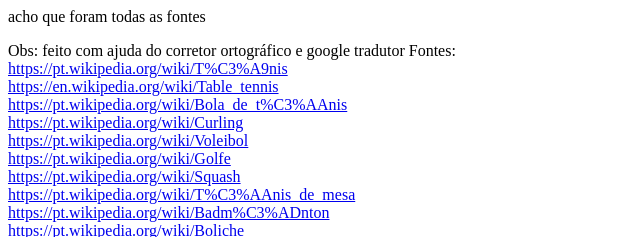
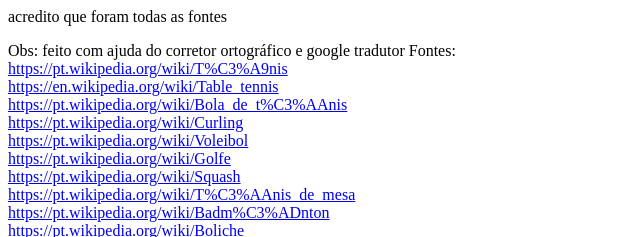
Before and after one commit to chdevv/atribui-o-atts, a plain HTML site: page index.html in a window 1280 px wide. Shown: the top 237 px of the page, 0-640 px from the left. Drawn offline with Linux system fonts and the light colour scheme.

Commit message:
Update index.html

```diff
--- a/index.html
+++ b/index.html
@@ -5,7 +5,7 @@
 </style>
 
 
-<p>acho que foram todas as fontes</p>
+<p>acredito que foram todas as fontes</p>
 
 
 Obs: feito com ajuda do corretor ortográfico e google tradutor
```
